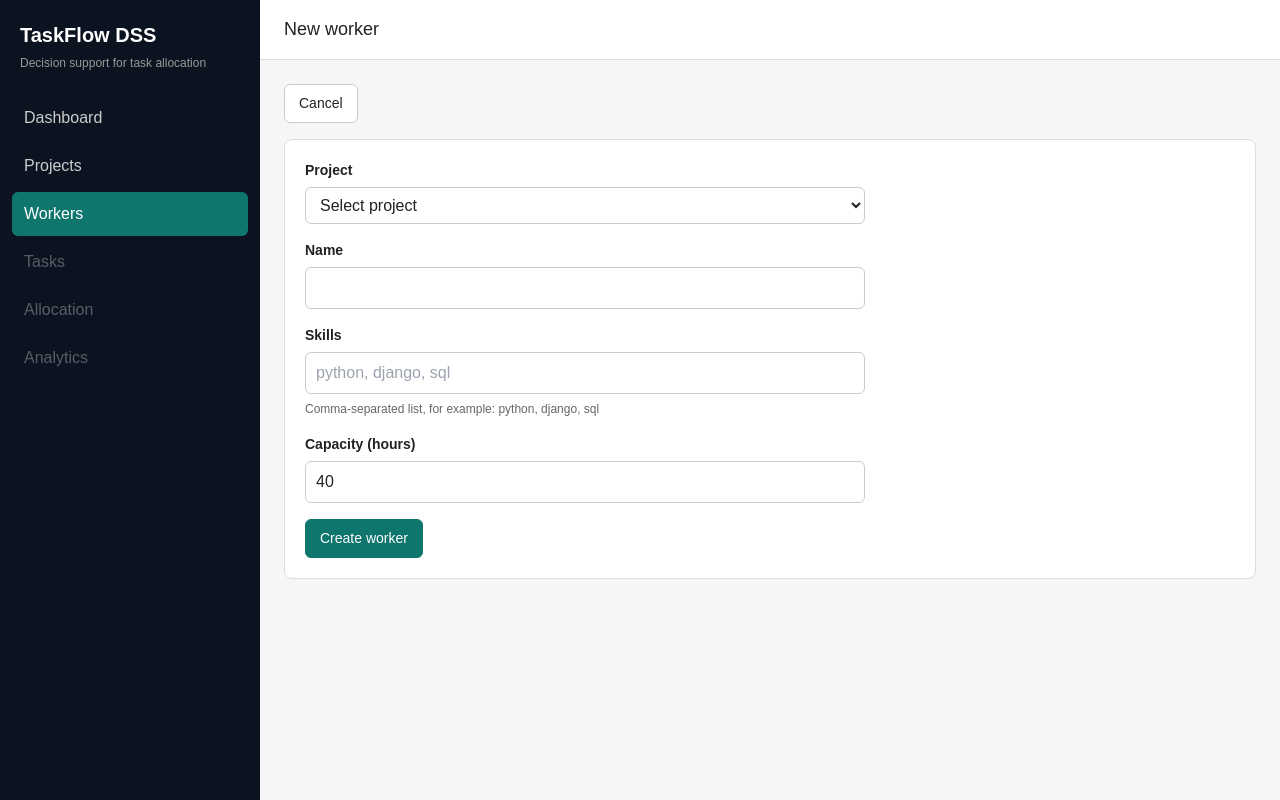
After one commit to bingchiling34/taskflow-dss-project, a Django app: page /workers/new/ in a window 1280 px wide. The commit adds this page. Run offline with Django 5.2, Linux system fonts and the light colour scheme; data that the repository does not hold is empty; parts of the project's set-up code (start-up, migrations or seed data) failed here and were passed over; some libraries are stand-ins or nearby versions.

Commit message:
Add workers CRUD with skills and project filtering

```diff
--- /dev/null
+++ b/core/controllers/worker_controller.py
@@ -0,0 +1,156 @@
+from django.contrib import messages
+from django.shortcuts import get_object_or_404, redirect, render
+from django.urls import reverse
+from django.views.decorators.http import require_http_methods
+
+from core.models import Worker
+from core.services import ProjectService, WorkerService
+
+
+def worker_list(request):
+    service = WorkerService()
+    project_id = request.GET.get("project")
+    selected_project = None
+    if project_id:
+        selected_project = ProjectService().get_project(project_id)
+        workers = service.list_workers(project_id)
+    else:
+        workers = service.list_workers()
+
+    return render(
+        request,
+        "workers/list.html",
+        {
+            "workers": workers,
+            "selected_project": selected_project,
+            "projects": ProjectService().list_projects(),
+        },
+    )
+
+
+@require_http_methods(["GET", "POST"])
+def worker_create(request):
+    service = WorkerService()
+    projects = ProjectService().list_projects()
+    default_project_id = request.GET.get("project", "")
+
+    if request.method == "GET":
+        return render(
+            request,
+            "workers/form.html",
+            {
+                "mode": "create",
+                "worker": None,
+                "projects": projects,
+                "form_data": {
+                    "project_id": default_project_id,
+                    "name": "",
+                    "skills_text": "",
+                    "capacity_hours": "40",
+                },
+                "errors": {},
+            },
+        )
+
+    form_data = {
+        "project_id": request.POST.get("project_id", ""),
+        "name": request.POST.get("name", ""),
+        "skills_text": request.POST.get("skills_text", ""),
+        "capacity_hours": request.POST.get("capacity_hours", "40"),
+    }
+    worker, errors = service.create_worker(
+        form_data["project_id"],
+        form_data["name"],
+        form_data["skills_text"],
+        form_data["capacity_hours"],
+    )
+    if errors:
+        return render(
+            request,
+            "workers/form.html",
+            {
+                "mode": "create",
+                "worker": None,
+                "projects": projects,
+                "form_data": form_data,
+                "errors": errors,
+            },
+        )
+
+    messages.success(request, "Worker created.")
+    return redirect("worker_detail", worker_id=worker.id)
+
+
+def worker_detail(request, worker_id):
+    worker = get_object_or_404(Worker.objects.select_related("project"), pk=worker_id)
+    return render(
+        request,
+        "workers/detail.html",
+        {
+            "worker": worker,
+            "skills_text": WorkerService().skills_to_text(worker.skills),
+        },
+    )
+
+
+@require_http_methods(["GET", "POST"])
+def worker_edit(request, worker_id):
+    worker = get_object_or_404(Worker.objects.select_related("project"), pk=worker_id)
+    service = WorkerService()
+    projects = ProjectService().list_projects()
+
+    if request.method == "GET":
+        return render(
+            request,
+            "workers/form.html",
+            {
+                "mode": "edit",
+                "worker": worker,
+                "projects": projects,
+                "form_data": {
+                    "project_id": str(worker.project_id),
+                    "name": worker.name,
+                    "skills_text": service.skills_to_text(worker.skills),
+                    "capacity_hours": str(worker.capacity_hours),
+                },
+                "errors": {},
+            },
+        )
+
+    form_data = {
+        "project_id": request.POST.get("project_id", ""),
+        "name": request.POST.get("name", ""),
+        "skills_text": request.POST.get("skills_text", ""),
+        "capacity_hours": request.POST.get("capacity_hours", "40"),
+    }
+    updated, errors = service.update_worker(
+        worker,
+        form_data["project_id"],
+        form_data["name"],
+        form_data["skills_text"],
+        form_data["capacity_hours"],
+    )
+    if errors:
+        return render(
+            request,
+            "workers/form.html",
+            {
+                "mode": "edit",
+                "worker": worker,
+                "projects": projects,
+                "form_data": form_data,
+                "errors": errors,
+            },
+        )
+
+    messages.success(request, "Worker updated.")
+    return redirect("worker_detail", worker_id=updated.id)
+
+
+@require_http_methods(["POST"])
+def worker_delete(request, worker_id):
+    worker = get_object_or_404(Worker, pk=worker_id)
+    project_id = worker.project_id
+    WorkerService().delete_worker(worker)
+    messages.success(request, "Worker deleted.")
+    return redirect(reverse("worker_list") + "?project=" + str(project_id))
--- a/core/services/__init__.py
+++ b/core/services/__init__.py
@@ -1,2 +1,3 @@
 from .dashboard_service import DashboardService
 from .project_service import ProjectService
+from .worker_service import WorkerService
--- a/core/urls.py
+++ b/core/urls.py
@@ -7,6 +7,11 @@ from core.controllers import (
     project_detail,
     project_edit,
     project_list,
+    worker_create,
+    worker_delete,
+    worker_detail,
+    worker_edit,
+    worker_list,
 )
 
 urlpatterns = [
@@ -16,4 +21,9 @@ urlpatterns = [
     path("projects/<int:project_id>/", project_detail, name="project_detail"),
     path("projects/<int:project_id>/edit/", project_edit, name="project_edit"),
     path("projects/<int:project_id>/delete/", project_delete, name="project_delete"),
+    path("workers/", worker_list, name="worker_list"),
+    path("workers/new/", worker_create, name="worker_create"),
+    path("workers/<int:worker_id>/", worker_detail, name="worker_detail"),
+    path("workers/<int:worker_id>/edit/", worker_edit, name="worker_edit"),
+    path("workers/<int:worker_id>/delete/", worker_delete, name="worker_delete"),
 ]
--- a/static/css/app.css
+++ b/static/css/app.css
@@ -267,6 +267,38 @@ a {
   font-size: 13px;
 }
 
+.field-hint {
+  margin-top: 6px;
+  color: #666666;
+  font-size: 12px;
+}
+
+.filter-row {
+  display: flex;
+  align-items: center;
+  gap: 12px;
+  margin-bottom: 16px;
+}
+
+.filter-row label {
+  font-size: 13px;
+  color: #666666;
+}
+
+.filter-row select {
+  min-width: 220px;
+  padding: 8px 10px;
+  border: 1px solid #cccccc;
+  border-radius: 6px;
+  font: inherit;
+  background: #ffffff;
+}
+
+.section-title {
+  margin: 0;
+  font-size: 16px;
+}
+
 .form-actions {
   margin-top: 8px;
 }
--- a/templates/base.html
+++ b/templates/base.html
@@ -20,7 +20,7 @@
       <nav class="nav">
         <a href="{% url 'home' %}" class="{% if request.resolver_match.url_name == 'home' %}is-active{% endif %}">Dashboard</a>
         <a href="{% url 'project_list' %}" class="{% if request.resolver_match.url_name == 'project_list' or request.resolver_match.url_name == 'project_create' or request.resolver_match.url_name == 'project_detail' or request.resolver_match.url_name == 'project_edit' %}is-active{% endif %}">Projects</a>
-        <a href="#" class="is-disabled">Workers</a>
+        <a href="{% url 'worker_list' %}" class="{% if request.resolver_match.url_name == 'worker_list' or request.resolver_match.url_name == 'worker_create' or request.resolver_match.url_name == 'worker_detail' or request.resolver_match.url_name == 'worker_edit' %}is-active{% endif %}">Workers</a>
         <a href="#" class="is-disabled">Tasks</a>
         <a href="#" class="is-disabled">Allocation</a>
         <a href="#" class="is-disabled">Analytics</a>
--- /dev/null
+++ b/templates/workers/form.html
@@ -0,0 +1,53 @@
+{% extends "base.html" %}
+
+{% block title %}{% if mode == "create" %}New worker{% else %}Edit worker{% endif %} - TaskFlow DSS{% endblock %}
+{% block page_title %}{% if mode == "create" %}New worker{% else %}Edit worker{% endif %}{% endblock %}
+
+{% block content %}
+  <div class="toolbar">
+    <a class="btn" href="{% if mode == "edit" %}{% url 'worker_detail' worker.id %}{% else %}{% url 'worker_list' %}{% endif %}">Cancel</a>
+  </div>
+
+  <div class="panel">
+    <form method="post" class="form">
+      {% csrf_token %}
+
+      <div class="form-field">
+        <label for="project_id">Project</label>
+        <select id="project_id" name="project_id" required>
+          <option value="">Select project</option>
+          {% for project in projects %}
+            <option value="{{ project.id }}" {% if form_data.project_id == project.id|stringformat:"s" %}selected{% endif %}>
+              {{ project.name }}
+            </option>
+          {% endfor %}
+        </select>
+        {% if errors.project_id %}<div class="form-error">{{ errors.project_id }}</div>{% endif %}
+      </div>
+
+      <div class="form-field">
+        <label for="name">Name</label>
+        <input id="name" name="name" type="text" maxlength="200" value="{{ form_data.name }}" required>
+        {% if errors.name %}<div class="form-error">{{ errors.name }}</div>{% endif %}
+      </div>
+
+      <div class="form-field">
+        <label for="skills_text">Skills</label>
+        <input id="skills_text" name="skills_text" type="text" value="{{ form_data.skills_text }}" placeholder="python, django, sql">
+        <div class="field-hint">Comma-separated list, for example: python, django, sql</div>
+      </div>
+
+      <div class="form-field">
+        <label for="capacity_hours">Capacity (hours)</label>
+        <input id="capacity_hours" name="capacity_hours" type="number" step="0.01" min="0.01" value="{{ form_data.capacity_hours }}" required>
+        {% if errors.capacity_hours %}<div class="form-error">{{ errors.capacity_hours }}</div>{% endif %}
+      </div>
+
+      <div class="form-actions">
+        <button type="submit" class="btn btn-primary">
+          {% if mode == "create" %}Create worker{% else %}Save changes{% endif %}
+        </button>
+      </div>
+    </form>
+  </div>
+{% endblock %}
```
Also changed, not shown: core/controllers/__init__.py (+7 -0 lines), core/repositories/worker_repository.py (+36 -0 lines), core/services/worker_service.py (added, +96 -0 lines), templates/projects/detail.html (+8 -0 lines), templates/workers/detail.html (added, +40 -0 lines), templates/workers/list.html (added, +59 -0 lines).
